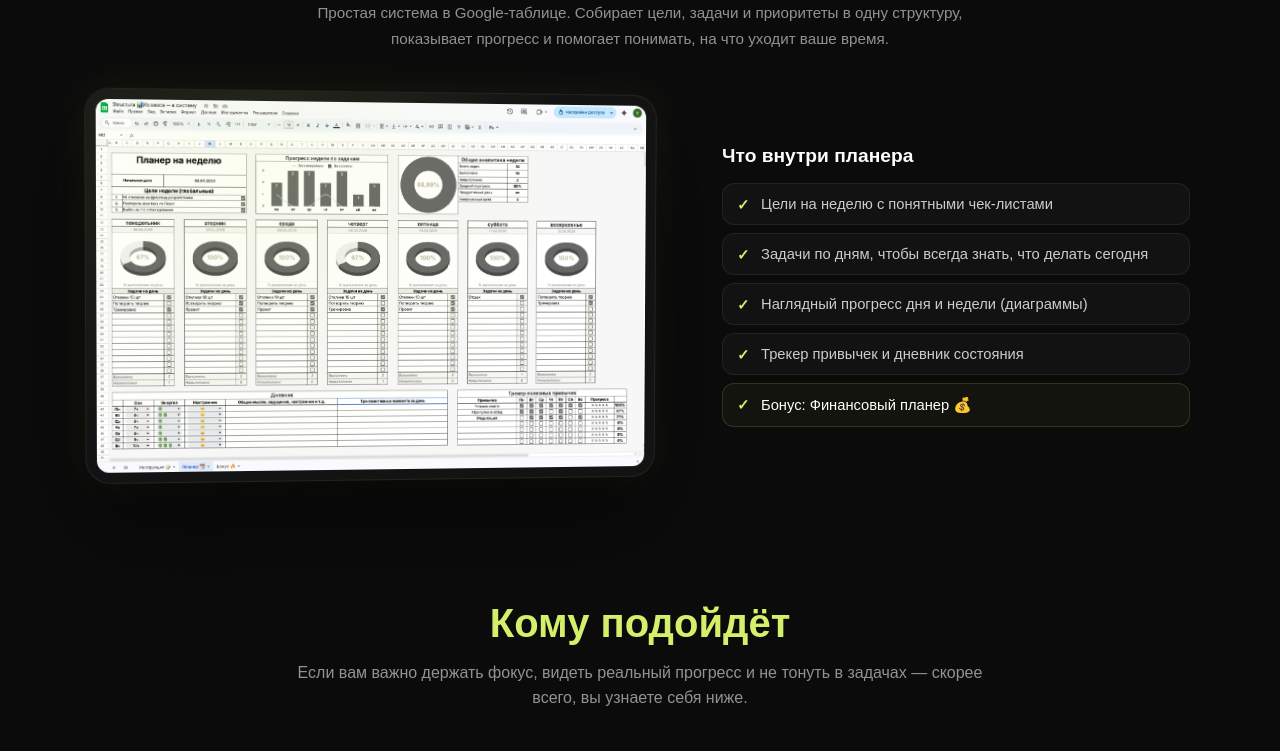
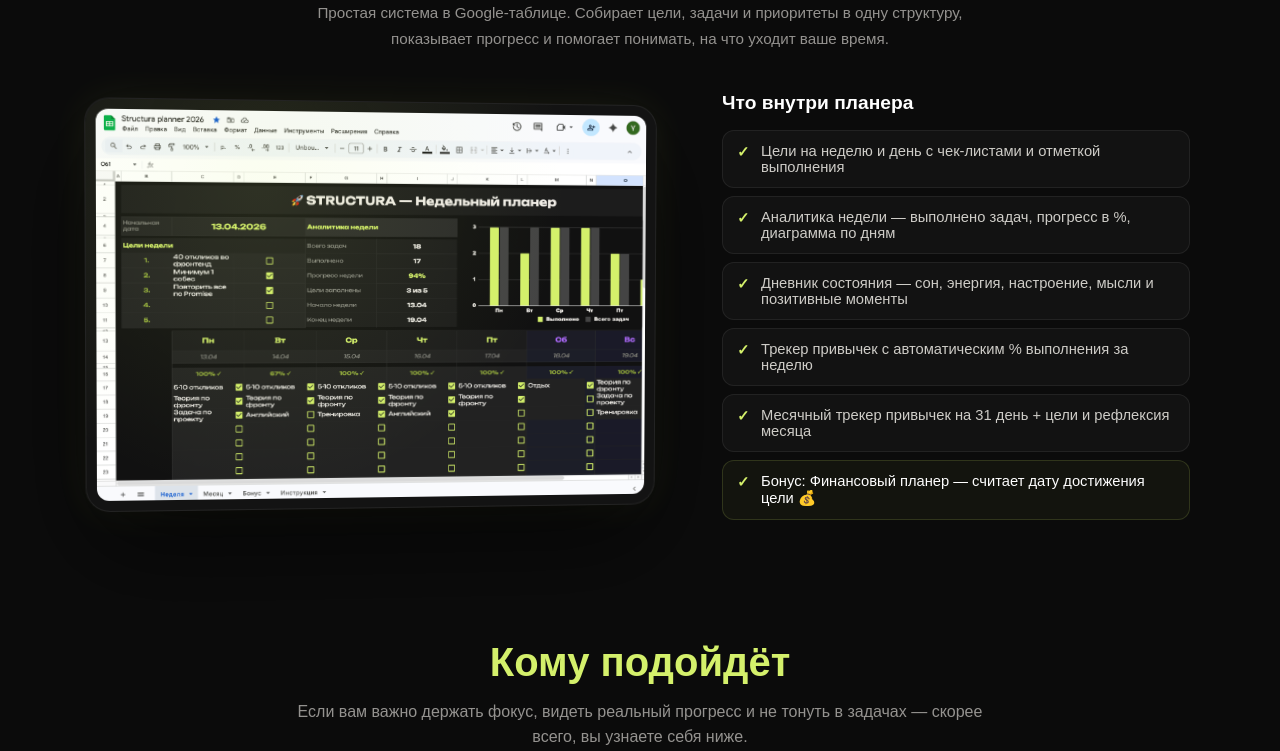
Before and after one commit to Yaroslav-Chertov/structura, a Next.js app: page / in a window 1280 px wide. Shown: the part 780-1531 px from the top of the page. Built offline with nearby package versions, Linux system fonts and the light colour scheme; a web font is replaced by a local one.

Commit message:
fix img and video

```diff
--- a/src/app/layout.tsx
+++ b/src/app/layout.tsx
@@ -57,6 +57,31 @@
           href="https://fonts.googleapis.com/css2?family=Unbounded:wght@400;500;700&display=swap"
           rel="stylesheet"
         />
+
+        {/* Yandex.Metrika */}
+        <script
+          type="text/javascript"
+          dangerouslySetInnerHTML={{
+            __html: `
+        (function(m,e,t,r,i,k,a){
+          m[i]=m[i]||function(){(m[i].a=m[i].a||[]).push(arguments)};
+          m[i].l=1*new Date();
+          for (var j = 0; j < document.scripts.length; j++) {if (document.scripts[j].src === r) { return; }}
+          k=e.createElement(t),a=e.getElementsByTagName(t)[0],k.async=1,k.src=r,a.parentNode.insertBefore(k,a)
+        })(window, document,'script','https://mc.yandex.ru/metrika/tag.js?id=108256546','ym');
+        ym(108256546,'init',{ssr:true,webvisor:true,clickmap:true,ecommerce:"dataLayer",referrer:document.referrer,url:location.href,accurateTrackBounce:true,trackLinks:true});
+      `,
+          }}
+        />
+        <noscript>
+          <div>
+            <img
+              src="https://mc.yandex.ru/watch/108256546"
+              style={{ position: "absolute", left: -9999 }}
+              alt=""
+            />
+          </div>
+        </noscript>
       </head>
       <body>{children}</body>
     </html>
--- a/src/components/BuySection.tsx
+++ b/src/components/BuySection.tsx
@@ -178,14 +178,13 @@
             <h3>Что ждет внутри планера</h3>
             <ul>
               <li>Цели на неделю с чек-листами</li>
-              <li>Задачи по дням</li>
-              <li>Наглядный прогресс дня и недели</li>
-              <li>Трекер привычек и продуктивности</li>
-              <li>Аналитика недели и средний прогресс</li>
+              <li>Задачи по дням с чекбоксами</li>
+              <li>Прогресс дня, недели и месяца</li>
+              <li>Трекер привычек с % выполнения</li>
+              <li>Аналитика недели и диаграммы</li>
               <li>Дневник состояния и мыслей</li>
-              <li>Автоматические расчёты и графики</li>
-              <li>Работа на ПК и телефоне</li>
-              <li className={styles.bonus}>Бонус: Финансовый планер</li>
+              <li>Автоматические расчёты</li>
+              <li className={styles.bonus}>Бонус: Финансовый планер 💰</li>
             </ul>
             <div className={styles.price}>
               <span className={styles.current}>490 ₽</span>
--- a/src/components/ProductInfo.tsx
+++ b/src/components/ProductInfo.tsx
@@ -26,11 +26,22 @@
         <div className={styles.features}>
           <h3>Что внутри планера</h3>
           <ul>
-            <li>Цели на неделю с понятными чек-листами</li>
-            <li>Задачи по дням, чтобы всегда знать, что делать сегодня</li>
-            <li>Наглядный прогресс дня и недели (диаграммы)</li>
-            <li>Трекер привычек и дневник состояния</li>
-            <li className={styles.bonus}>Бонус: Финансовый планер &#x1F4B0;</li>
+            <li>Цели на неделю и день с чек-листами и отметкой выполнения</li>
+            <li>
+              Аналитика недели — выполнено задач, прогресс в %, диаграмма по
+              дням
+            </li>
+            <li>
+              Дневник состояния — сон, энергия, настроение, мысли и позитивные
+              моменты
+            </li>
+            <li>Трекер привычек с автоматическим % выполнения за неделю</li>
+            <li>
+              Месячный трекер привычек на 31 день + цели и рефлексия месяца
+            </li>
+            <li className={styles.bonus}>
+              Бонус: Финансовый планер — считает дату достижения цели 💰
+            </li>
           </ul>
         </div>
       </div>
```
Also changed, not shown: public/screens/screen.png, public/video/demo.gif.
